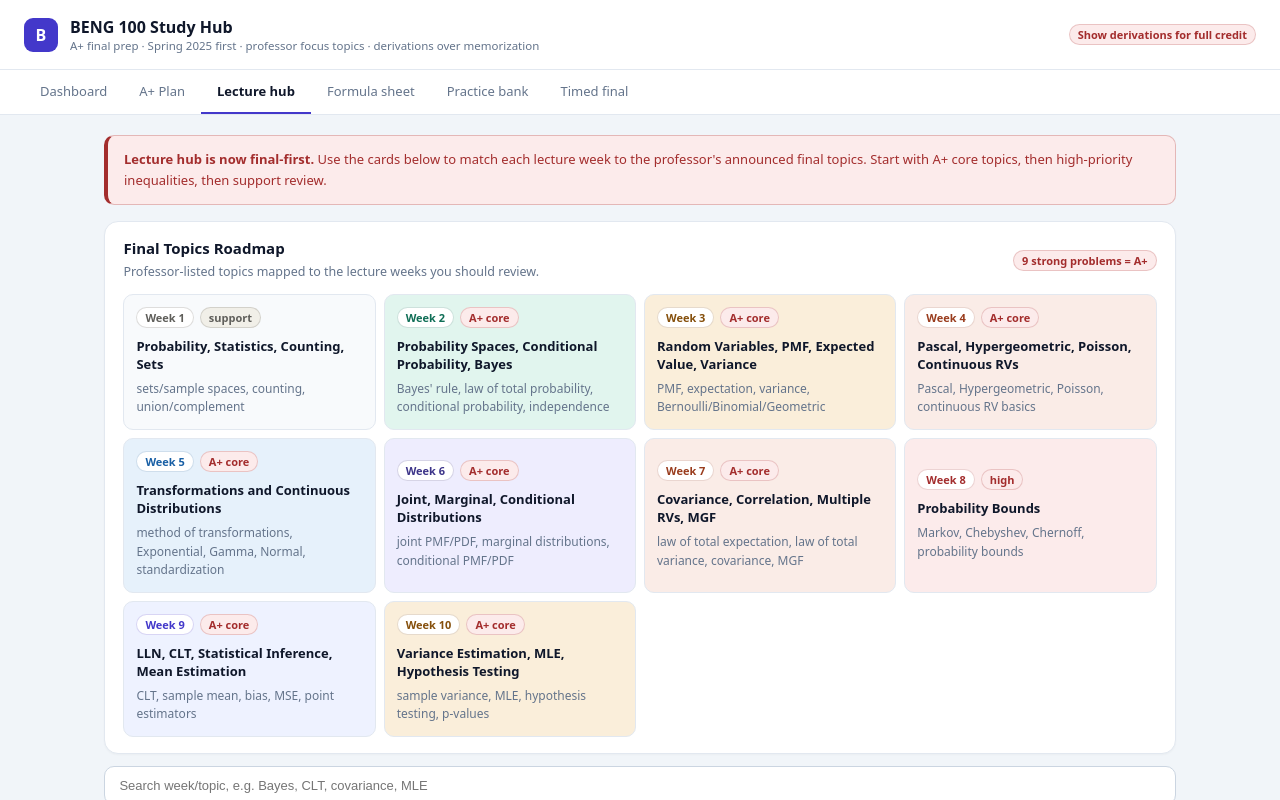
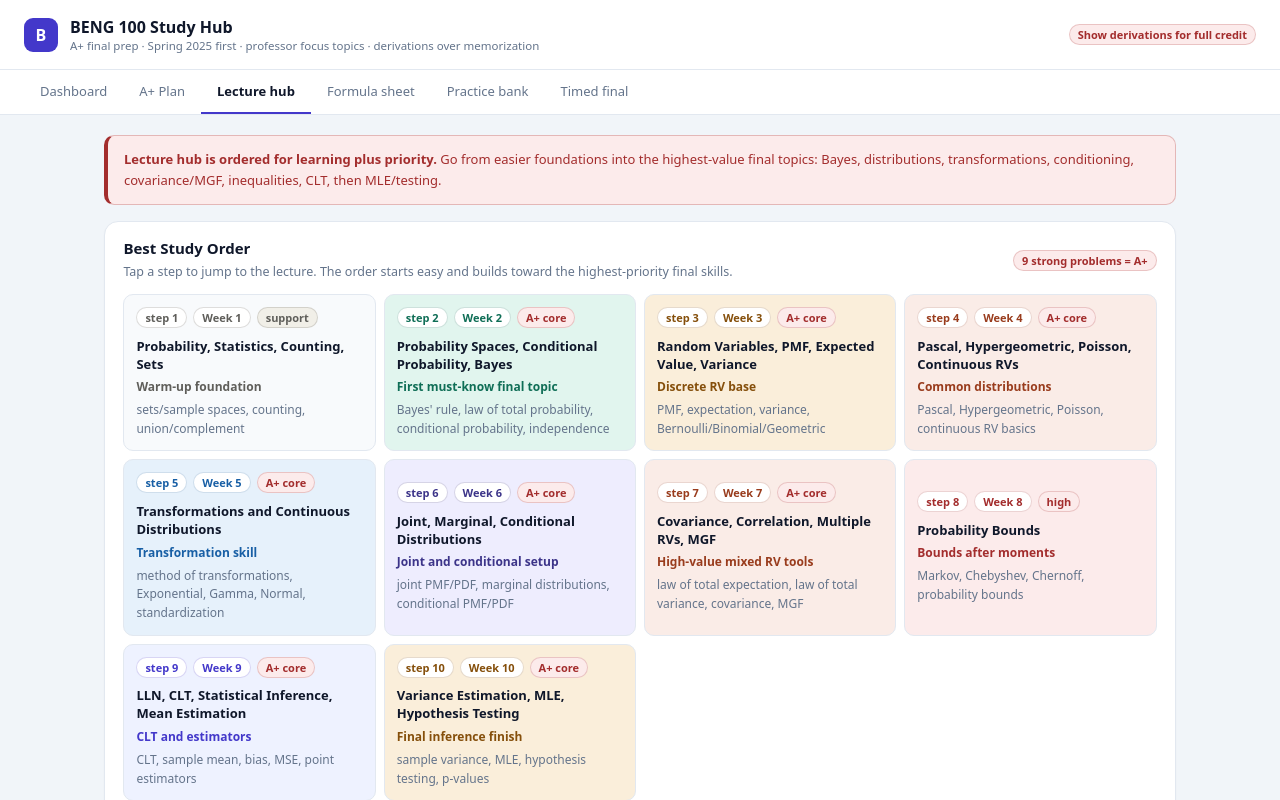
Before and after one commit to aku1108/Beng100-final-study-hub, a React (Vite) app in the folder beng100-vercel-app/: page / in a window 1280 px wide. Both pictures are taken after a click on the button "Lecture hub". Shown: the top 800 px of the page. Built offline with nearby package versions, Linux system fonts and the light colour scheme.

Commit message:
Order lectures by study path

```diff
--- a/beng100-vercel-app/src/App.jsx
+++ b/beng100-vercel-app/src/App.jsx
@@ -1767,51 +1767,71 @@ const FINAL_FOCUS = [
 const FINAL_TOPIC_MAP = {
   "Week 1": {
     priority: "support",
+    order: 1,
+    step: "Warm-up foundation",
     topics: ["sets/sample spaces", "counting", "union/complement"],
     examUse: "Foundation for probability setups. Review quickly, but do not let it steal time from conditioning, CLT, MLE, and testing."
   },
   "Week 2": {
     priority: "A+ core",
+    order: 2,
+    step: "First must-know final topic",
     topics: ["Bayes' rule", "law of total probability", "conditional probability", "independence"],
     examUse: "Likely appears as a test-positive, subgroup, partition, or conditional probability problem."
   },
   "Week 3": {
     priority: "A+ core",
+    order: 3,
+    step: "Discrete RV base",
     topics: ["PMF", "expectation", "variance", "Bernoulli/Binomial/Geometric"],
     examUse: "This is the language behind most discrete RV problems and common distribution recognition."
   },
   "Week 4": {
     priority: "A+ core",
+    order: 4,
+    step: "Common distributions",
     topics: ["Pascal", "Hypergeometric", "Poisson", "continuous RV basics"],
     examUse: "Know the support, mean, variance, and when each distribution is triggered by wording."
   },
   "Week 5": {
     priority: "A+ core",
+    order: 5,
+    step: "Transformation skill",
     topics: ["method of transformations", "Exponential", "Gamma", "Normal", "standardization"],
     examUse: "Professor named transformations directly. Always start with support, inverse/CDF, then derivative."
   },
   "Week 6": {
     priority: "A+ core",
+    order: 6,
+    step: "Joint and conditional setup",
     topics: ["joint PMF/PDF", "marginal distributions", "conditional PMF/PDF"],
     examUse: "This is the base for conditioning on a random variable and conditional expectations."
   },
   "Week 7": {
     priority: "A+ core",
+    order: 7,
+    step: "High-value mixed RV tools",
     topics: ["law of total expectation", "law of total variance", "covariance", "MGF"],
     examUse: "Very high value: several professor-listed topics are concentrated here."
   },
   "Week 8": {
     priority: "high",
+    order: 8,
+    step: "Bounds after moments",
     topics: ["Markov", "Chebyshev", "Chernoff", "probability bounds"],
     examUse: "Professor named inequalities. Memorize trigger conditions and what information each bound needs."
   },
   "Week 9": {
     priority: "A+ core",
+    order: 9,
+    step: "CLT and estimators",
     topics: ["CLT", "sample mean", "bias", "MSE", "point estimators"],
     examUse: "Use for normal approximations, continuity correction, and estimator comparison."
   },
   "Week 10": {
     priority: "A+ core",
+    order: 10,
+    step: "Final inference finish",
     topics: ["sample variance", "MLE", "hypothesis testing", "p-values"],
     examUse: "Week 10 is included. Expect derivation-style work for MLE or clear decision rules for tests."
   }
@@ -1905,7 +1925,7 @@ function ModuleCard({ m, progress={}, onProgressChange=()=>{}, targetWeek="" })
   return <div ref={cardRef} id={`lecture-${m.week.toLowerCase().replace(/\s+/g,"-")}`} style={{ ...S.card, borderColor:open?`${m.color}55`:"var(--color-border-tertiary)", scrollMarginTop:"130px" }}>
     <div onClick={()=>setOpen(!open)} style={{ display:"flex", justifyContent:"space-between", gap:"1rem", cursor:"pointer" }}>
       <div>
-        <div style={{ display:"flex", gap:"6px", flexWrap:"wrap", marginBottom:"6px" }}><Pill color={m.color} bg={m.bg}>{m.week}</Pill><Pill color={C.gray} bg={C.grayBg}>{m.lectures}</Pill><Pill color={completed===3?C.teal:C.gray} bg={completed===3?C.tealBg:C.grayBg}>{completed}/3 done</Pill>{finalTopic && <Pill color={finalTopic.priority==="support"?C.gray:C.red} bg={finalTopic.priority==="support"?C.grayBg:C.redBg}>{finalTopic.priority}</Pill>}</div>
+        <div style={{ display:"flex", gap:"6px", flexWrap:"wrap", marginBottom:"6px" }}><Pill color={m.color} bg={m.bg}>{m.week}</Pill>{finalTopic && <Pill color={m.color} bg={m.bg}>step {finalTopic.order}</Pill>}<Pill color={C.gray} bg={C.grayBg}>{m.lectures}</Pill><Pill color={completed===3?C.teal:C.gray} bg={completed===3?C.tealBg:C.grayBg}>{completed}/3 done</Pill>{finalTopic && <Pill color={finalTopic.priority==="support"?C.gray:C.red} bg={finalTopic.priority==="support"?C.grayBg:C.redBg}>{finalTopic.priority}</Pill>}</div>
         <h3 style={{ margin:"0 0 4px", fontSize:"15px" }}>{m.title}</h3>
         <p style={{ margin:0, color:"var(--color-text-secondary)", fontSize:"13px", lineHeight:1.6 }}>{finalTopic?.examUse || m.focus}</p>
       </div>
@@ -1913,7 +1933,7 @@ function ModuleCard({ m, progress={}, onProgressChange=()=>{}, targetWeek="" })
     </div>
     {open && <div style={{ marginTop:"1rem" }}>
       {finalTopic && <div style={{ background:finalTopic.priority==="support"?C.grayBg:C.redBg, color:finalTopic.priority==="support"?C.gray:C.red, border:`0.5px solid ${(finalTopic.priority==="support"?C.gray:C.red)}40`, borderRadius:"var(--border-radius-md)", padding:"0.75rem 0.85rem", marginBottom:"0.9rem", fontSize:"12.5px", lineHeight:1.65 }}>
-        <strong>Final exam connection:</strong> {finalTopic.topics.join(" · ")}
+        <strong>Study step {finalTopic.order}: {finalTopic.step}.</strong> Final exam connection: {finalTopic.topics.join(" · ")}
       </div>}
       <div style={{ display:"grid", gridTemplateColumns:"repeat(auto-fit, minmax(150px, 1fr))", gap:"8px", marginBottom:"0.9rem" }}>
         {[["formulas","Formula sheet"],["example","Source example"],["practice","Practice done"]].map(([id,label])=><label key={id} style={{ display:"flex", gap:"7px", alignItems:"center", fontSize:"12.5px", color:"var(--color-text-secondary)", background:"var(--color-background-secondary)", border:"0.5px solid var(--color-border-tertiary)", borderRadius:"var(--border-radius-md)", padding:"0.55rem 0.65rem" }}>
@@ -2019,31 +2039,32 @@ function DashboardTab({ progress, onProgressChange, setTab }) {
 function LecturesTab({ progress, onProgressChange }) {
   const [q,setQ] = useState("");
   const [targetWeek,setTargetWeek] = useState("");
-  const priorityRank = { "A+ core": 0, "high": 1, "support": 2 };
+  const studyOrder = [...MODULES].sort((a,b) => (FINAL_TOPIC_MAP[a.week]?.order ?? 99) - (FINAL_TOPIC_MAP[b.week]?.order ?? 99));
   const filtered = MODULES
     .filter(m => matchesQuery(m, q))
-    .sort((a,b) => (priorityRank[FINAL_TOPIC_MAP[a.week]?.priority] ?? 3) - (priorityRank[FINAL_TOPIC_MAP[b.week]?.priority] ?? 3));
+    .sort((a,b) => (FINAL_TOPIC_MAP[a.week]?.order ?? 99) - (FINAL_TOPIC_MAP[b.week]?.order ?? 99));
   function jumpToWeek(week) {
     setQ("");
     setTargetWeek(week);
   }
   return <div style={S.content}>
-    <div style={S.alert(C.red,C.redBg)}><strong>Lecture hub is now final-first.</strong> Use the cards below to match each lecture week to the professor's announced final topics. Start with A+ core topics, then high-priority inequalities, then support review.</div>
+    <div style={S.alert(C.red,C.redBg)}><strong>Lecture hub is ordered for learning plus priority.</strong> Go from easier foundations into the highest-value final topics: Bayes, distributions, transformations, conditioning, covariance/MGF, inequalities, CLT, then MLE/testing.</div>
     <div style={S.card}>
       <div style={{ display:"flex", justifyContent:"space-between", gap:"1rem", alignItems:"center", flexWrap:"wrap", marginBottom:"0.75rem" }}>
         <div>
-          <h3 style={{ margin:"0 0 0.25rem", fontSize:"15px" }}>Final Topics Roadmap</h3>
-          <p style={{ margin:0, color:"var(--color-text-secondary)", fontSize:"12.5px", lineHeight:1.55 }}>Professor-listed topics mapped to the lecture weeks you should review.</p>
+          <h3 style={{ margin:"0 0 0.25rem", fontSize:"15px" }}>Best Study Order</h3>
+          <p style={{ margin:0, color:"var(--color-text-secondary)", fontSize:"12.5px", lineHeight:1.55 }}>Tap a step to jump to the lecture. The order starts easy and builds toward the highest-priority final skills.</p>
         </div>
         <Pill color={C.red} bg={C.redBg}>9 strong problems = A+</Pill>
       </div>
       <div style={{ display:"grid", gridTemplateColumns:"repeat(auto-fit, minmax(240px, 1fr))", gap:"8px" }}>
-        {MODULES.map(m=>{
+        {studyOrder.map(m=>{
           const info = FINAL_TOPIC_MAP[m.week];
           return <button key={m.week} onClick={()=>jumpToWeek(m.week)} style={{ border:"0.5px solid var(--color-border-tertiary)", borderRadius:"var(--border-radius-md)", padding:"0.75rem", background:info?.priority==="support"?"var(--color-background-secondary)":m.bg, textAlign:"left", cursor:"pointer", color:"var(--color-text-primary)" }}>
-            <div style={{ display:"flex", gap:"6px", flexWrap:"wrap", marginBottom:"0.55rem" }}><Pill color={m.color} bg="var(--color-background-primary)">{m.week}</Pill>{info && <Pill color={info.priority==="support"?C.gray:C.red} bg={info.priority==="support"?C.grayBg:C.redBg}>{info.priority}</Pill>}</div>
+            <div style={{ display:"flex", gap:"6px", flexWrap:"wrap", marginBottom:"0.55rem" }}><Pill color={m.color} bg="var(--color-background-primary)">step {info?.order}</Pill><Pill color={m.color} bg="var(--color-background-primary)">{m.week}</Pill>{info && <Pill color={info.priority==="support"?C.gray:C.red} bg={info.priority==="support"?C.grayBg:C.redBg}>{info.priority}</Pill>}</div>
             <strong style={{ fontSize:"13px" }}>{m.title}</strong>
-            <p style={{ margin:"0.45rem 0 0", color:"var(--color-text-secondary)", fontSize:"12px", lineHeight:1.55 }}>{info?.topics.join(", ")}</p>
+            <p style={{ margin:"0.35rem 0 0", color:m.color, fontSize:"12px", fontWeight:600, lineHeight:1.45 }}>{info?.step}</p>
+            <p style={{ margin:"0.35rem 0 0", color:"var(--color-text-secondary)", fontSize:"12px", lineHeight:1.55 }}>{info?.topics.join(", ")}</p>
           </button>;
         })}
       </div>
```
